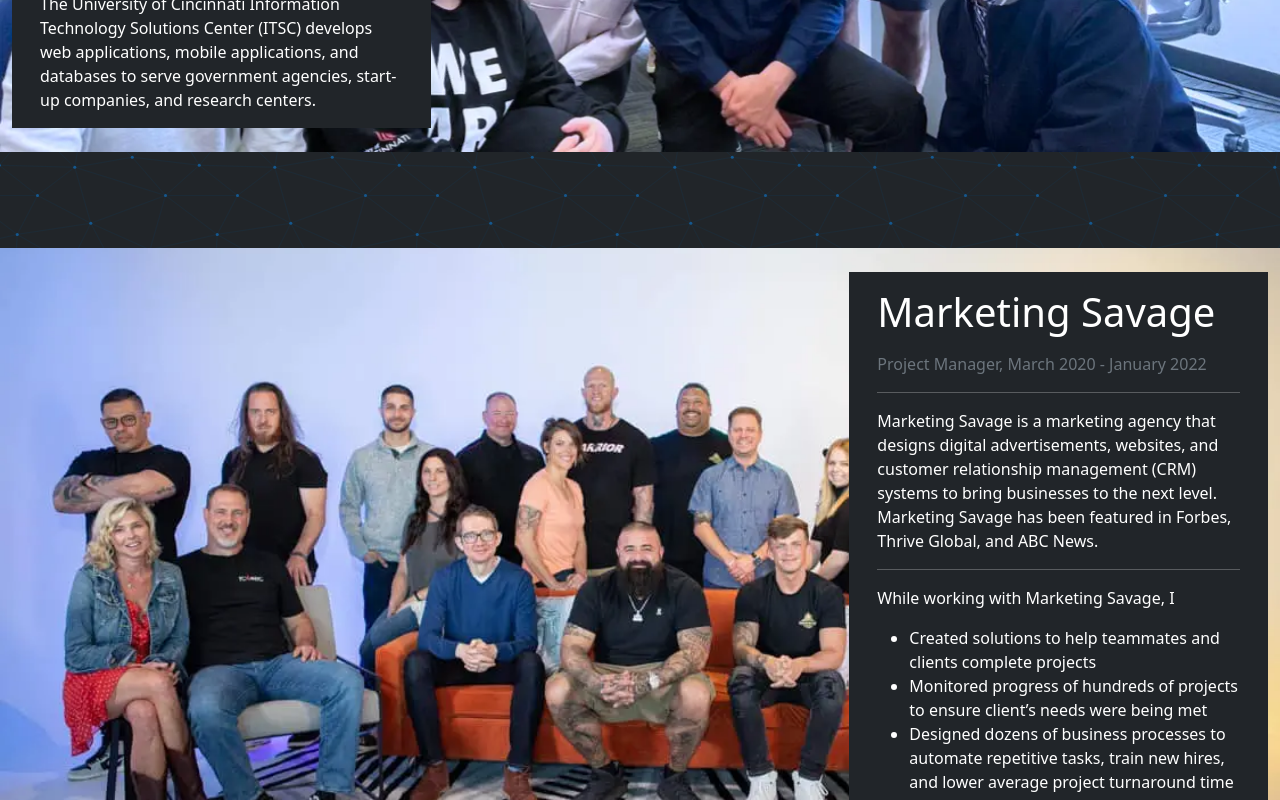
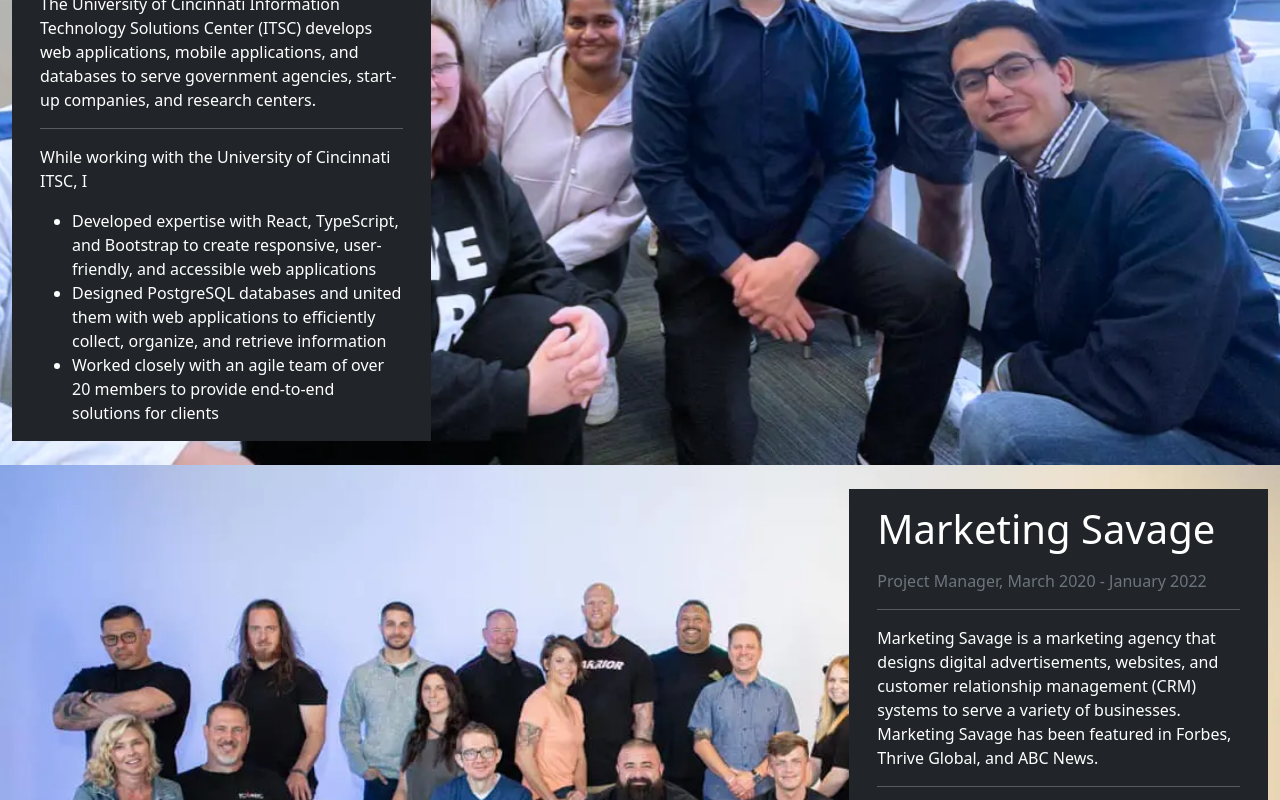
Before and after one commit to nathan-wick/nathan-wick-old, a React (Create React App) app in the folder nathan-wick/: page / in a window 1280 px wide. Shown: the part 2300-3100 px from the top of the page. Built offline with nearby package versions, Linux system fonts and the light colour scheme.

Commit message:
Updated UC ITSC Content

```diff
--- a/nathan-wick/src/components/views/About.tsx
+++ b/nathan-wick/src/components/views/About.tsx
@@ -73,6 +73,21 @@
             <p>
                 The University of Cincinnati Information Technology Solutions Center (ITSC) develops web applications, mobile applications, and databases to serve government agencies, start-up companies, and research centers.
             </p>
+            <hr />
+            <p>
+                While working with the University of Cincinnati ITSC, I
+            </p>
+            <ul>
+                <li>
+                    Developed expertise with React, TypeScript, and Bootstrap to create responsive, user-friendly, and accessible web applications
+                </li>
+                <li>
+                    Designed PostgreSQL databases and united them with web applications to efficiently collect, organize, and retrieve information
+                </li>
+                <li>
+                    Worked closely with an agile team of over 20 members to provide end-to-end solutions for clients
+                </li>
+            </ul>
         </>
     );
 };
@@ -81,7 +96,7 @@
     return (
         <>
             <p>
-                Marketing Savage is a marketing agency that designs digital advertisements, websites, and customer relationship management (CRM) systems to bring businesses to the next level. Marketing Savage has been featured in Forbes, Thrive Global, and ABC News.
+                Marketing Savage is a marketing agency that designs digital advertisements, websites, and customer relationship management (CRM) systems to serve a variety of businesses. Marketing Savage has been featured in Forbes, Thrive Global, and ABC News.
             </p>
             <hr />
             <p>
@@ -189,7 +204,6 @@
                 title='University of Cincinnati Information Technology Solutions Center'
                 subtitle='Software Developer, August 2022 - Present'
                 content={<UCITSCContent />} />
-            <Header />
             <Content
                 alignment='right'
                 background={MarketingSavageBackground}
```
